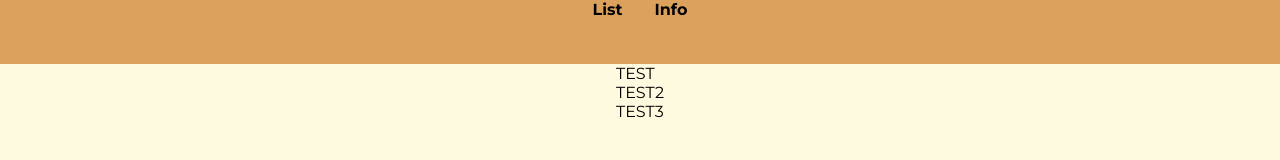
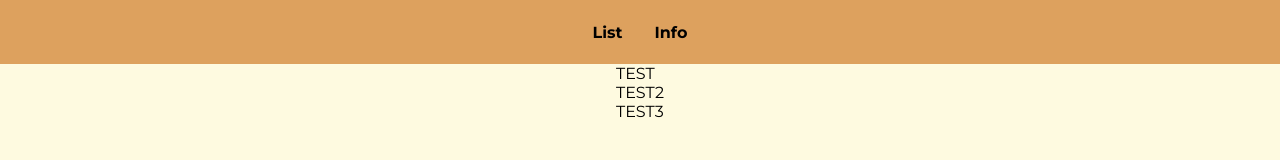
Before and after one commit to RPE8/odin-restaurant-page, a website built with webpack: page dist/index.html in a window 1280 px wide. Built offline with nearby package versions, Linux system fonts and the light colour scheme.

Commit message:
Align header content to center

```diff
--- a/src/pages/header/header.css
+++ b/src/pages/header/header.css
@@ -21,7 +21,6 @@
 	width: 100%;
 	min-height: 4rem;
 	display: flex;
-	align-items: center;
 	justify-content: center;
 	font-family: "Montserrat", sans-serif;
 	font-weight: bold;
@@ -32,6 +31,11 @@
 	max-width: 1080px;
 }
 
+.header__container {
+	display: flex;
+	align-items: center;
+}
+
 .header__menu {
 	list-style: none;
 	display: flex;
```
